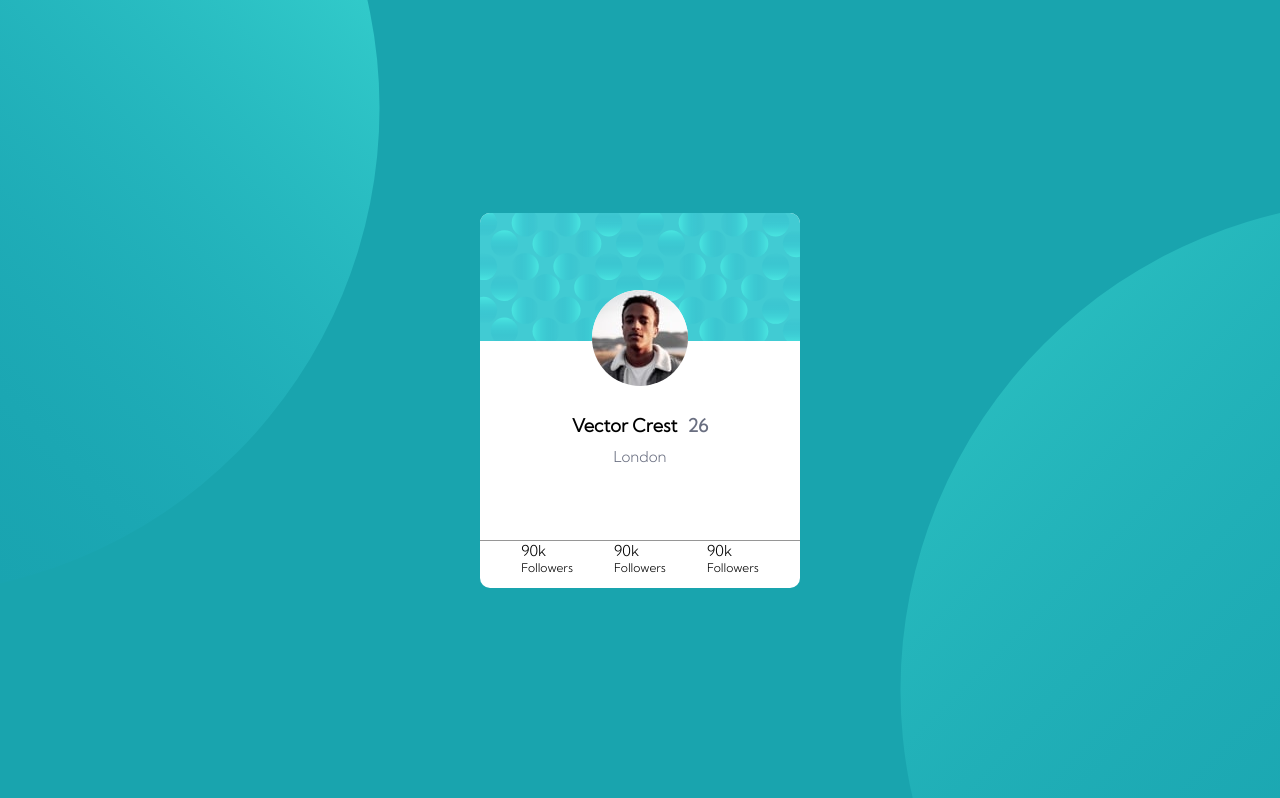
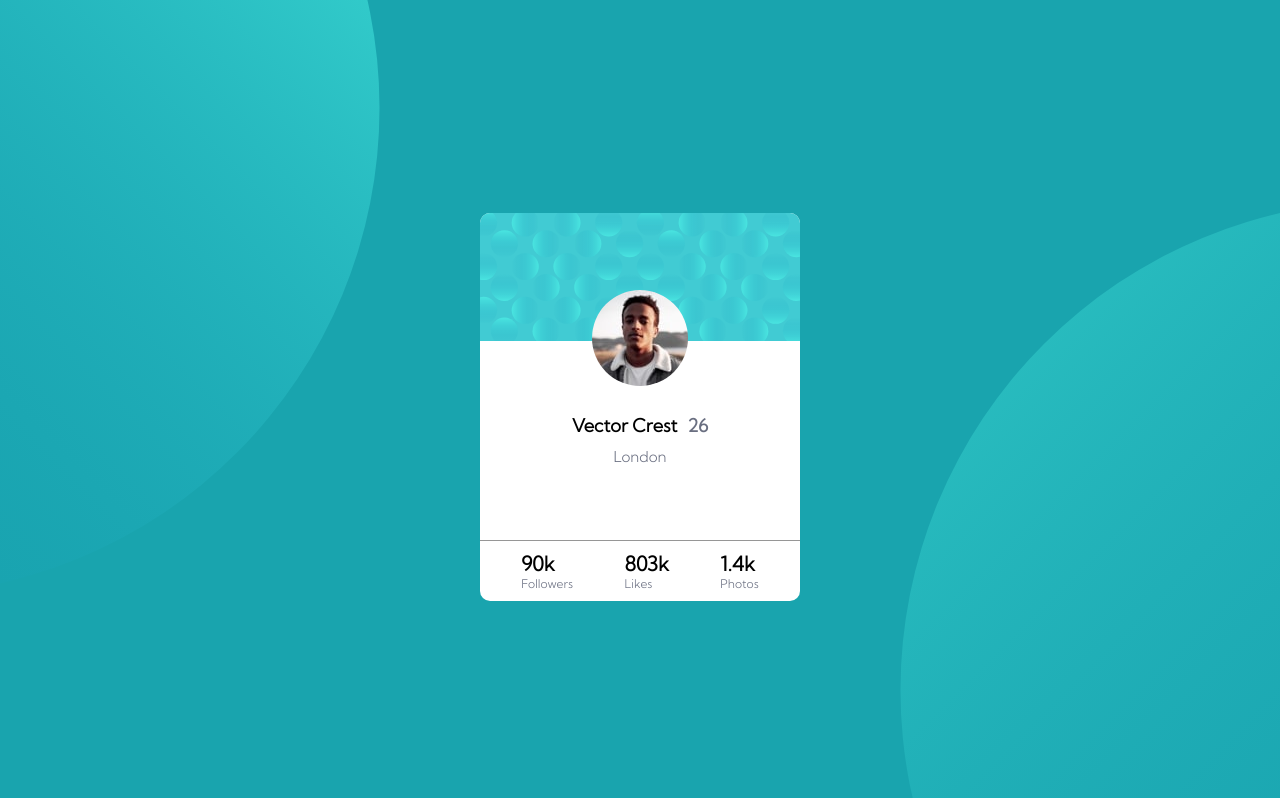
Before and after one commit to Prathyusha-Guduru/Website-Landing-Pages, a plain HTML site: page Frontendmaster challenge/index.html in a window 1280 px wide. Shown: the top 798 px of the page. Drawn offline with Linux system fonts and the light colour scheme.

Commit message:
Updated readme.md with screenshots

```diff
--- a/Frontendmaster challenge/css/stylesheet.css
+++ b/Frontendmaster challenge/css/stylesheet.css
@@ -128,9 +128,15 @@ span{
 
 
 .info-stat{
-    font-size: 15px;
+    font-size: 20px;
+    padding: 10px;
+}
+
+.stat{
+    font-weight: 900;
 }
 
 .stat-name{
     font-size: 12px;
+    color :hsl(227, 10%, 46%);
 }
--- a/Frontendmaster challenge/index.html
+++ b/Frontendmaster challenge/index.html
@@ -37,12 +37,12 @@
             <p class="stat-name">Followers</p>
           </div>
           <div class="info-stat">
-            <p class="stat">90k</p>
-            <p class="stat-name">Followers</p>
+            <p class="stat">803k</p>
+            <p class="stat-name">Likes</p>
           </div>
           <div class="info-stat">
-            <p class="stat">90k</p>
-            <p class="stat-name">Followers</p>
+            <p class="stat">1.4k</p>
+            <p class="stat-name">Photos</p>
           </div>
         </div>
       </div>
```
Also changed, not shown: Frontendmaster challenge/assets/images/Screenshot .png (added), Frontendmaster challenge/useless.html (deleted), 3 other files.
